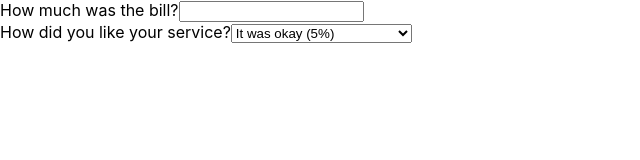
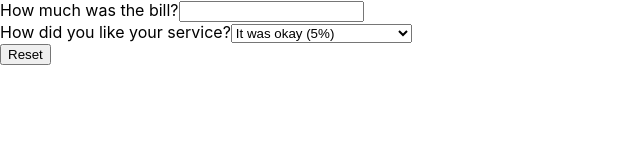
Before and after one commit to BSalemi/tip-calculator, a React (Create React App) app: page / in a window 1280 px wide. Shown: the top 160 px of the page, without its empty margins (0-640 px from the left). Built offline with nearby package versions, Linux system fonts and the light colour scheme.

Commit message:
added event handler to Service component and created the ResetButton component

```diff
--- a/src/App.js
+++ b/src/App.js
@@ -1,11 +1,13 @@
 import Bill from "./Bill.js";
 import Service from "./Service.js";
+import Reset from "./ResetButton.js";
 
 function App() {
   return (
     <div>
       <Bill />
       <Service />
+      <Reset />
     </div>
   );
 }
--- a/src/ResetButton.js
+++ b/src/ResetButton.js
@@ -0,0 +1,5 @@
+function Reset() {
+  return <button>Reset</button>;
+}
+
+export default Reset;
--- a/src/Service.js
+++ b/src/Service.js
@@ -2,10 +2,11 @@ import { useState } from "react";
 
 function Service() {
   const [tip, setTip] = useState(5);
+
   return (
     <div>
       <span>How did you like your service?</span>
-      <select value={tip}>
+      <select value={tip} onChange={(e) => setTip(e.target.value)}>
         <option value={0}> Dissatisfied (0%)</option>
         <option value={5}> It was okay (5%)</option>
         <option value={10}> It was good (10%)</option>
```
